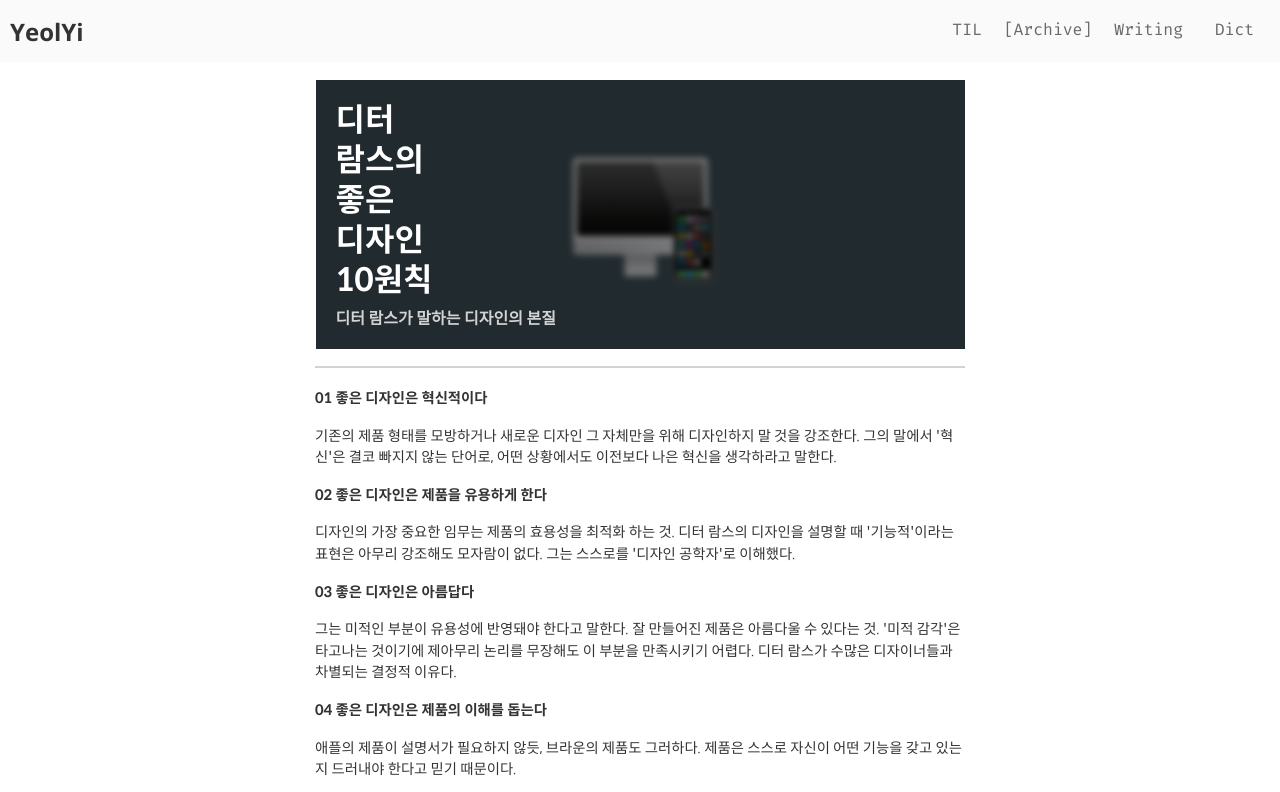
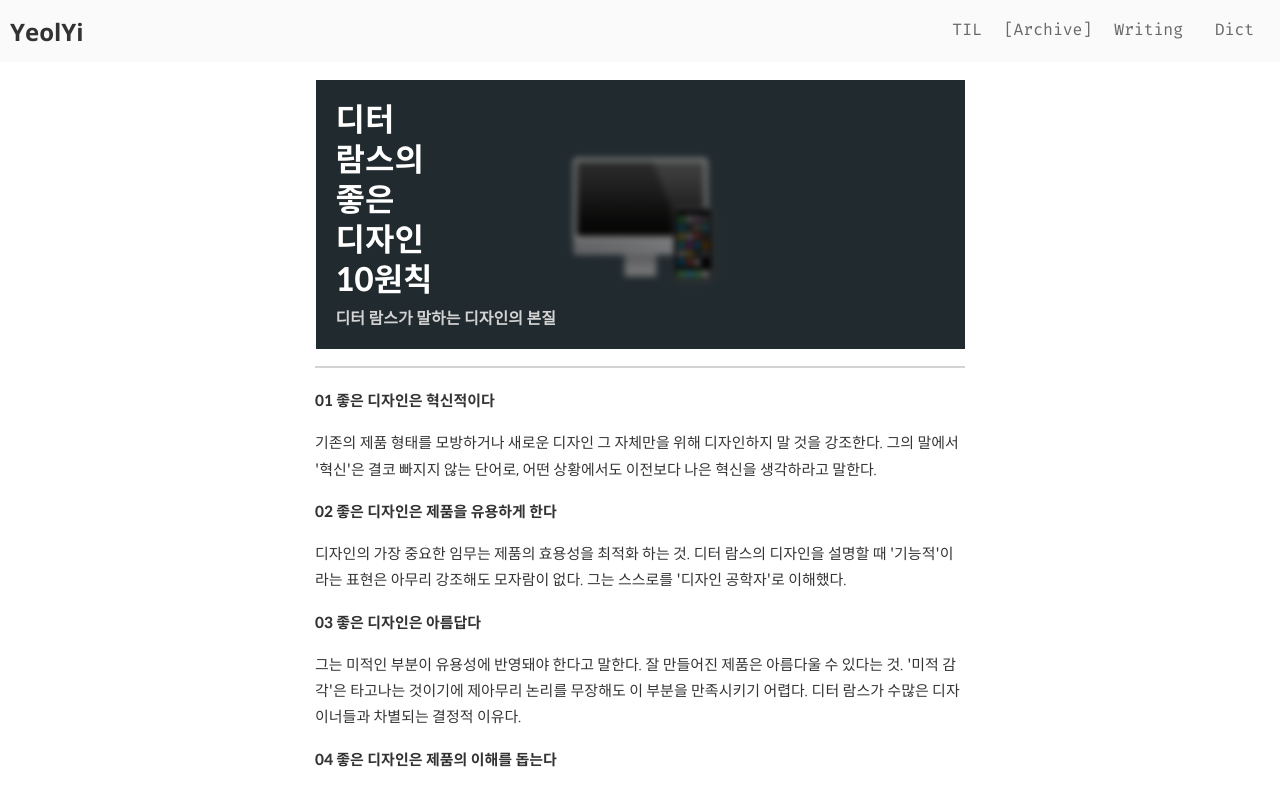
Before and after one commit to Yeolyi/blog, a Next.js app: page /archive/good-design-10 in a window 1280 px wide. Shown: the top 792 px of the page. Built offline with nearby package versions, Linux system fonts and the light colour scheme.

Commit message:
기본 폰트 크기 조절

```diff
--- a/components/postContent.module.css
+++ b/components/postContent.module.css
@@ -2,6 +2,7 @@
     background-color: white;
     display: flex;
     flex-direction: column;
+    font-size: 15px;
 }
 
 #postContent::before {
@@ -15,9 +16,8 @@
 }
 
 #postContent p {
-    font-size: 0.9rem;
     font-family: 'regular', sans-serif;
-    line-height: 1.5;
+    line-height: 1.75;
     white-space: pre-wrap;
 }
 
@@ -46,13 +46,6 @@
     font-size: 1.6rem;
     word-break: keep-all;
     margin-bottom: 0;
-}
-
-#postContent h2::after {
-    content: '';
-    width: 100%;
-    height: 1px;
-    color: lightgray;
 }
 
 #postContent h2+* {
```
